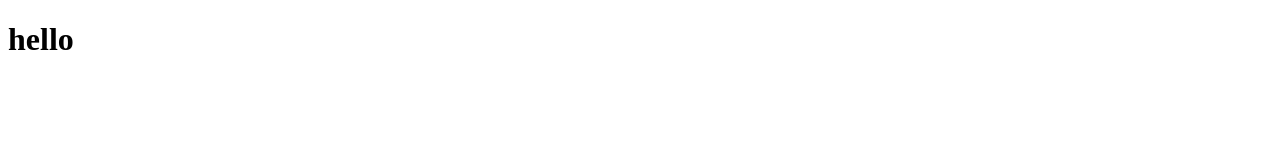
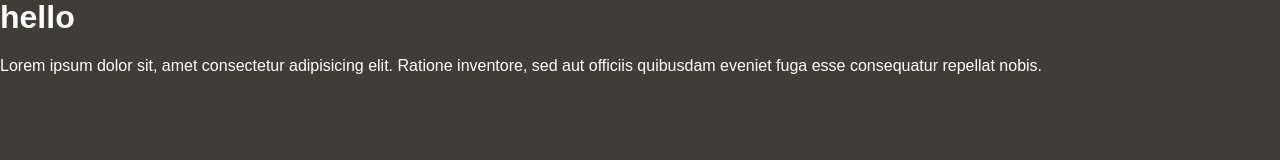
Before and after one commit to iamAndreyGavrilov/remember-Sass-BEM-Responsive-Design, a website: page index.html in a window 1280 px wide. Drawn offline with Linux system fonts and the light colour scheme.

Commit message:
псевдо normalize sass

```diff
--- /dev/null
+++ b/app/scss/globals/_boilerplate.scss
@@ -0,0 +1,18 @@
+html {
+  box-sizing: border-box;
+  font-size: 100%;
+}
+
+*,
+*::before,
+*::after {
+  box-sizing: inherit;
+}
+
+body {
+  margin: 0;
+  padding: 0;
+  font-family: Arial, Helvetica, sans-serif;
+  background-color: rgb(62, 62, 55);
+  color: white;
+}
--- /dev/null
+++ b/app/scss/globals/_index.scss
@@ -0,0 +1,2 @@
+@forward "boilerplate";
+@forward "typography";
--- /dev/null
+++ b/app/scss/globals/_typography.scss
@@ -0,0 +1,17 @@
+h1,
+h2,
+h3 {
+  font-weight: 700;
+  line-height: 1.1;
+  margin-top: 0;
+}
+
+p {
+  margin-top: 0;
+}
+
+a,
+a:visited,
+a:active {
+  text-decoration: none;
+}
--- a/app/scss/style.scss
+++ b/app/scss/style.scss
@@ -0,0 +1 @@
+@forward "globals";
--- a/index.html
+++ b/index.html
@@ -5,10 +5,15 @@
     <meta http-equiv="X-UA-Compatible" content="IE=edge" />
     <meta name="viewport" content="width=device-width, initial-scale=1.0" />
     <title>Sass, BEM, & Responsive Design</title>
-    <link rel="stylesheet" href="/dist/style.css" />
+    <link rel="stylesheet" href="./dist/style.css" />
     <script defer src="./app/js/script.js"></script>
   </head>
   <body>
     <h1>hello</h1>
+    <p>
+      Lorem ipsum dolor sit, amet consectetur adipisicing elit. Ratione
+      inventore, sed aut officiis quibusdam eveniet fuga esse consequatur
+      repellat nobis.
+    </p>
   </body>
 </html>
```
Also changed, not shown: dist/style.css, 1 other file.
